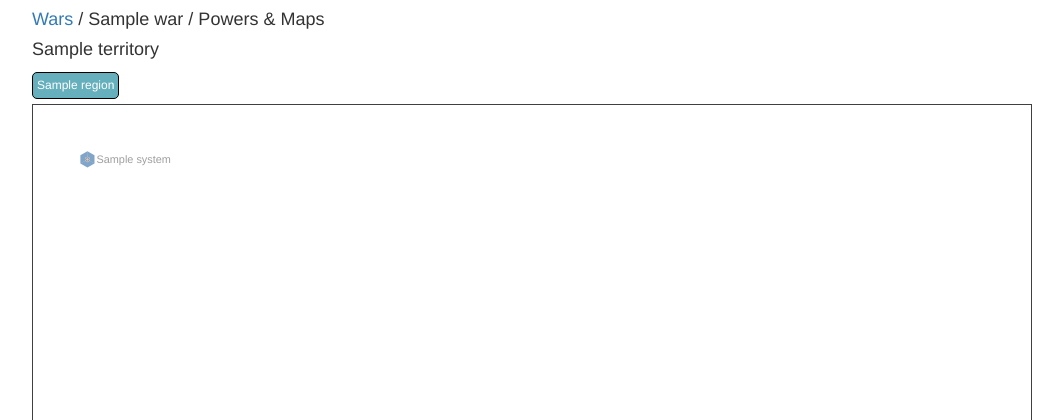
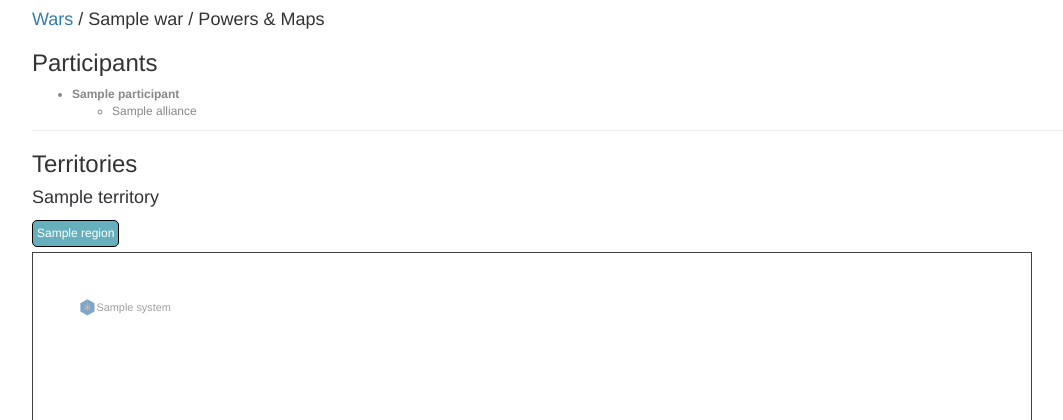
Before and after one commit to sergey-koumirov/corpfleet, a Django app: template cwo/templates/cwo/war/dashboard.html in a window 1280 px wide. Shown: the top 420 px of the page, without its empty margins (38-1101 px from the left). Run offline with Django 3.2, Linux system fonts and the light colour scheme; the template is opened without the code that fills it: most values are stand-ins (such as "Sample title", 1, 10 or a date in 2020); parts of the project's set-up code (start-up, migrations or seed data) failed here and were passed over; some libraries are stand-ins or nearby versions.

Commit message:
added participants lists

```diff
--- a/cwo/templates/cwo/war/dashboard.html
+++ b/cwo/templates/cwo/war/dashboard.html
@@ -32,8 +32,23 @@
 
 <h4><a href="{% url 'cwo:war_index' %}">Wars</a> / {{ map.war.name }} / Powers & Maps</h4>
 
+<h3>Participants</h3>
+    {% for participant in map.war.participant_set.all %}
+    <ul class="participant">
+        <li style="color:{{participant.color}}"><b>{{participant.name}}</b></li>
+        <ul>
+            {% for alliance in participant.info.alliances %}
+            <li style="color:{{participant.color}}">{{alliance.alliance_name}}</li>
+            {% endfor %}
+        </ul>
+    </ul>
+    {% endfor %}
+
+<hr class="clear">
+
+<h3>Territories</h3>
+
 {% for tid, tinfo in map.war_systems.items %}
-
 <h4>{{tinfo.territory.name}}</h4>
 {% for region in tinfo.territory.regions %}
 <span class="btn-my">{{region.name}}</span>
--- a/static/css/main.css
+++ b/static/css/main.css
@@ -64,3 +64,11 @@ svg text{
   fill: #404040;
   fill-opacity: 0.5;
 }
+
+ul.participant{
+  float: left;
+}
+
+.clear{
+  clear: both;
+}
```
